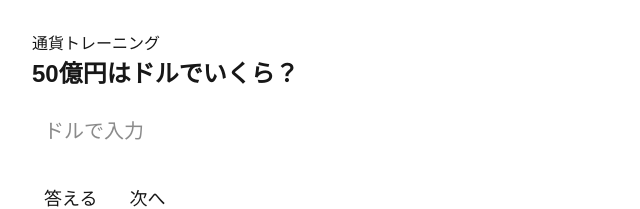
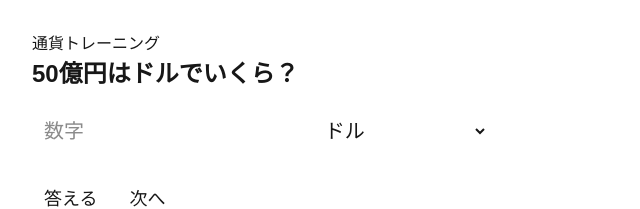
Before and after one commit to Yutaro-Okamoto/currency-training, a Next.js app: page / in a window 1280 px wide. Shown: the top 209 px of the page, without its empty margins (0-640 px from the left). Built offline with nearby package versions, Linux system fonts and the light colour scheme.

Commit message:
回答単位選択と誤差判定を追加

```diff
--- a/app/page.tsx
+++ b/app/page.tsx
@@ -6,12 +6,38 @@ const RATES = {
   EUR_JPY: 165,
 };
 
+type UnitOption = {
+  label: string;
+  multiplier: number;
+};
+
 type Question = {
   text: string;
   correct: number;
   unit: string;
+  unitOptions: UnitOption[];
   explanation: string;
 };
+
+const JPY_UNITS: UnitOption[] = [
+  { label: "円", multiplier: 1 },
+  { label: "万円", multiplier: 10_000 },
+  { label: "億円", multiplier: 100_000_000 },
+];
+
+const USD_UNITS: UnitOption[] = [
+  { label: "ドル", multiplier: 1 },
+  { label: "Kドル", multiplier: 1_000 },
+  { label: "Mドル", multiplier: 1_000_000 },
+  { label: "Bドル", multiplier: 1_000_000_000 },
+];
+
+const EUR_UNITS: UnitOption[] = [
+  { label: "ユーロ", multiplier: 1 },
+  { label: "Kユーロ", multiplier: 1_000 },
+  { label: "Mユーロ", multiplier: 1_000_000 },
+  { label: "Bユーロ", multiplier: 1_000_000_000 },
+];
 
 function randomFrom<T>(items: T[]) {
   return items[Math.floor(Math.random() * items.length)];
@@ -28,10 +54,12 @@ function generateQuestion(): Question {
     const million = randomFrom([5, 10, 20, 50, 100, 300, 500]);
     const usd = million * 1_000_000;
     const correct = usd * RATES.USD_JPY;
+
     return {
       text: `$${million}M は日本円でいくら？`,
       correct,
       unit: "円",
+      unitOptions: JPY_UNITS,
       explanation: `1ドル=${RATES.USD_JPY}円なので、${million}Mドル ≒ ${formatNumber(correct)}円`,
     };
   }
@@ -40,10 +68,12 @@ function generateQuestion(): Question {
     const million = randomFrom([5, 10, 20, 50, 100, 300, 500]);
     const eur = million * 1_000_000;
     const correct = eur * RATES.EUR_JPY;
+
     return {
       text: `€${million}M は日本円でいくら？`,
       correct,
       unit: "円",
+      unitOptions: JPY_UNITS,
       explanation: `1ユーロ=${RATES.EUR_JPY}円なので、${million}Mユーロ ≒ ${formatNumber(correct)}円`,
     };
   }
@@ -52,10 +82,12 @@ function generateQuestion(): Question {
     const oku = randomFrom([10, 30, 50, 100, 300, 500, 1000]);
     const jpy = oku * 100_000_000;
     const correct = jpy / RATES.USD_JPY;
+
     return {
       text: `${oku}億円はドルでいくら？`,
       correct,
       unit: "ドル",
+      unitOptions: USD_UNITS,
       explanation: `1ドル=${RATES.USD_JPY}円なので、${oku}億円 ≒ $${formatNumber(correct)}`,
     };
   }
@@ -63,33 +95,54 @@ function generateQuestion(): Question {
   const oku = randomFrom([10, 30, 50, 100, 300, 500, 1000]);
   const jpy = oku * 100_000_000;
   const correct = jpy / RATES.EUR_JPY;
+
   return {
     text: `${oku}億円はユーロでいくら？`,
     correct,
     unit: "ユーロ",
+    unitOptions: EUR_UNITS,
     explanation: `1ユーロ=${RATES.EUR_JPY}円なので、${oku}億円 ≒ €${formatNumber(correct)}`,
   };
 }
 
 export default function Home() {
   const [question, setQuestion] = useState<Question>(generateQuestion());
-  const [answer, setAnswer] = useState("");
+  const [answerNumber, setAnswerNumber] = useState("");
+  const [selectedUnit, setSelectedUnit] = useState(question.unitOptions[0].label);
   const [result, setResult] = useState("");
 
+  function getSelectedMultiplier() {
+    const option = question.unitOptions.find((u) => u.label === selectedUnit);
+    return option ? option.multiplier : 1;
+  }
+
   function checkAnswer() {
-    const user = Number(answer.replace(/,/g, ""));
-    const diff = Math.abs(user - question.correct) / question.correct;
+    const numericAnswer = Number(answerNumber.replace(/,/g, ""));
+    const userAnswer = numericAnswer * getSelectedMultiplier();
 
-    if (diff <= 0.1) {
-      setResult(`正解！（だいたいOK） ${question.explanation}`);
+    if (!numericAnswer || numericAnswer <= 0) {
+      setResult("数字を入力してください");
+      return;
+    }
+
+    const diff = Math.abs(userAnswer - question.correct) / question.correct;
+
+    if (diff <= 0.05) {
+      setResult(`Perfect！誤差5%以内。${question.explanation}`);
+    } else if (diff <= 0.1) {
+      setResult(`OK！誤差10%以内。${question.explanation}`);
     } else {
-      setResult(`違う！正解は約 ${formatNumber(question.correct)} ${question.unit}。${question.explanation}`);
+      setResult(
+        `惜しい！正解は約 ${formatNumber(question.correct)} ${question.unit}。${question.explanation}`
+      );
     }
   }
 
   function nextQuestion() {
-    setQuestion(generateQuestion());
-    setAnswer("");
+    const newQuestion = generateQuestion();
+    setQuestion(newQuestion);
+    setAnswerNumber("");
+    setSelectedUnit(newQuestion.unitOptions[0].label);
     setResult("");
   }
 
@@ -101,19 +154,35 @@ export default function Home() {
         {question.text}
       </p>
 
+      <div style={{ display: "flex", gap: 8, marginTop: 12, marginBottom: 16 }}>
         <input
-        value={answer}
-        onChange={(e) => setAnswer(e.target.value)}
-        placeholder={`${question.unit}で入力`}
-        inputMode="numeric"
+          value={answerNumber}
+          onChange={(e) => setAnswerNumber(e.target.value)}
+          placeholder="数字"
+          inputMode="decimal"
           style={{
             fontSize: 20,
             padding: 12,
-          width: "100%",
-          marginTop: 12,
-          marginBottom: 16,
+            width: "60%",
           }}
         />
+
+        <select
+          value={selectedUnit}
+          onChange={(e) => setSelectedUnit(e.target.value)}
+          style={{
+            fontSize: 20,
+            padding: 12,
+            width: "40%",
+          }}
+        >
+          {question.unitOptions.map((unit) => (
+            <option key={unit.label} value={unit.label}>
+              {unit.label}
+            </option>
+          ))}
+        </select>
+      </div>
 
       <button onClick={checkAnswer} style={{ fontSize: 18, padding: 12, marginRight: 8 }}>
         答える
```
Lines whose indentation alone changed are shown as unchanged.
